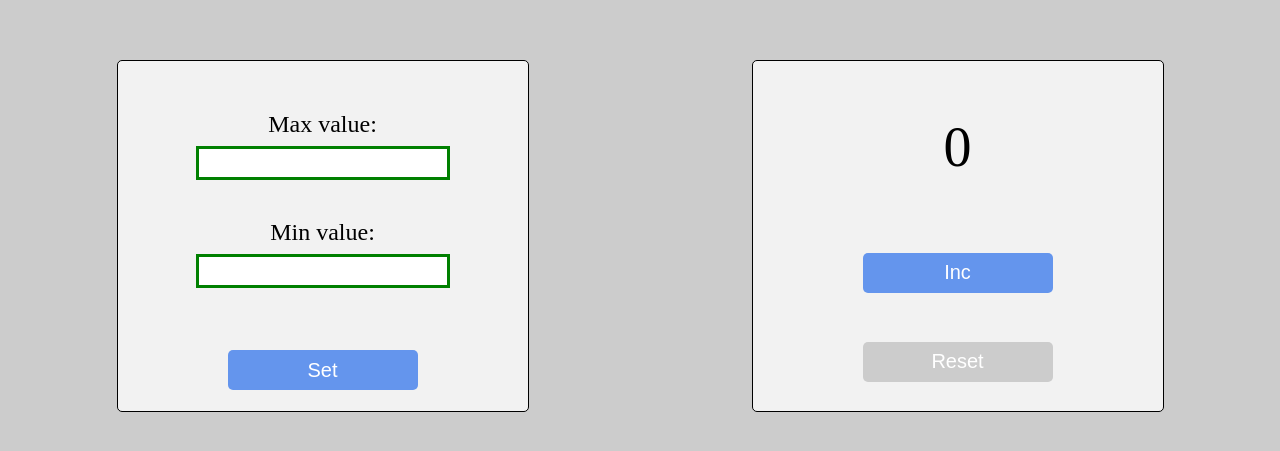
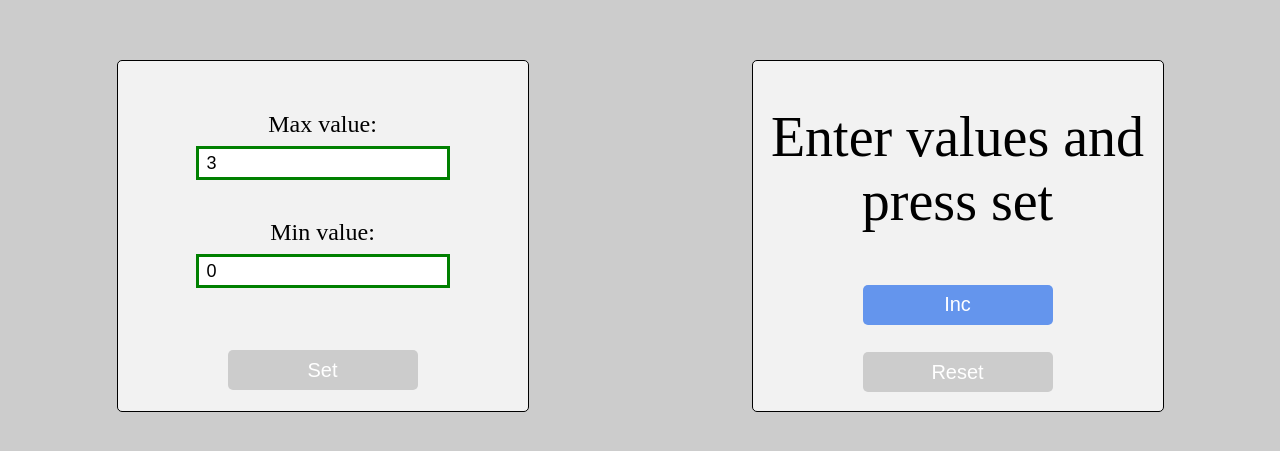
Before and after one commit to MitPalVach/counter, a React (Create React App) app: page / in a window 1280 px wide. Shown: the part 169-620 px from the top of the page. Built offline with nearby package versions, Linux system fonts and the light colour scheme.

Commit message:
counter v1 done

```diff
--- a/src/App.tsx
+++ b/src/App.tsx
@@ -1,4 +1,4 @@
-import React from 'react';
+import React, {useState} from 'react';
 import Display from "./Component/Display/Display";
 import styles from './App.module.css'
 import Settings from "./Component/Settings/Settings";
@@ -7,66 +7,70 @@ import Button from "./Component/Button/Button";
 
 function App() {
     let [counter, setCounter] = React.useState(0)
-    let [disableReset, setDisableReset] = React.useState(true)
-    let [disableInc, setDisableInc] = React.useState(false)
-    let [disableSet, setDisableSet] = React.useState(false)
-    let [activeReset, setActiveReset] = React.useState(false)
+    let [disable, setDisable] = React.useState(true)
     let [maxValue, setMaxValue] = React.useState(3)
-    let [minValue, setMinValue] = React.useState(0)
+    let [minValue, setMinValue] = useState(0)
+    let [starting, setStarting] = useState(false)
 
     const changeMaxValue = (maxValue: number) => {
         setMaxValue(maxValue)
+        setDisable(false)
+        if (maxValue <= minValue) {
+            setDisable(true)
+        } else if (maxValue < 0 || minValue < 0) {
+            setDisable(true)
+        }
     }
     const changeMinValue = (minValue: number) => {
         setMinValue(minValue)
+        setDisable(false)
+        if (maxValue <= minValue) {
+            setDisable(true)
+        } else if (maxValue < 0 || minValue < 0) {
+            setDisable(true)
+        }
     }
-
     const onSetHandler = () => {
+        if (minValue === 0) {
+            setStarting(true)
+        }
         setCounter(minValue)
+        setDisable(true)
     }
     let onIncHandler = () => {
+        if (minValue > 0) {
+            setStarting(false)
+        }
         if (counter >= minValue && counter < maxValue) {
             setCounter(++counter)
-            setDisableReset(false)
-        }
-        if (counter === maxValue) {
-            setActiveReset(true)
-            setDisableInc(true)
         }
     }
     let onResetHandler = () => {
         setCounter(0)
-        setDisableReset(true)
-        setActiveReset(false)
     }
-
-    if (!disableSet) {
-        if (maxValue === minValue) {
-            setDisableSet(true)
-        } else if (minValue > maxValue) {
-            setDisableSet(true)
-        } else if (minValue < 0 && maxValue < 0) {
-            setDisableSet(true)
-        }
-    }
-
 
     return (
         <div className={styles.App}>
             <div className={styles.element__item}>
                 <Settings maxValue={maxValue}
                           minValue={minValue}
+                          value={counter}
                           changeMaxValue={changeMaxValue}
                           changeMinValue={changeMinValue}/>
-                <Button onClick={onSetHandler} disabled={disableSet} title={'Set'}/>
+                <Button onClick={onSetHandler}
+                        disabled={disable}
+                        title={'Set'}/>
             </div>
             <div className={styles.element__item}>
                 <Display maxValue={maxValue}
                          minValue={minValue}
-                         count={counter}
-                         activeReset={activeReset}/>
-                <Button onClick={onIncHandler} disabled={disableInc} title={'Inc'}/>
-                <Button disabled={disableReset} onClick={onResetHandler} title={'Reset'}/>
+                         starting={starting}
+                         count={counter}/>
+                <Button onClick={onIncHandler}
+                        disabled={counter === maxValue}
+                        title={'Inc'}/>
+                <Button disabled={counter === minValue}
+                        onClick={onResetHandler} title={'Reset'}/>
             </div>
         </div>
     )
--- a/src/Component/Display/Display.tsx
+++ b/src/Component/Display/Display.tsx
@@ -4,13 +4,13 @@ import styles from './Display.module.css'
 
 type PropsType = {
     count: number
-    activeReset: boolean
     maxValue: number
     minValue: number
+    starting: boolean
 }
 const Display: React.FC<PropsType> = (props) => {
     const styleCounter = () => {
-        if (props.activeReset) {
+        if (props.maxValue === props.count) {
             return `${styles.active__reset} ${styles.counter__inner}`
         } else {
             return styles.counter__inner
@@ -31,13 +31,15 @@ const Display: React.FC<PropsType> = (props) => {
         } else if (props.maxValue <= props.minValue) {
             return 'Incorrect value!'
         } else {
-            return `${props.count} `
+            return `${props.count ? props.count : 'Enter values and press set'} `
         }
     }
 
     return (
         <div className={styleCounter()}>
-            <div className={stylerDisplay()}>{displayIncorrect()}</div>
+            {props.starting
+                ? <div className={stylerDisplay()}>{props.count}</div>
+                : <div className={stylerDisplay()}>{displayIncorrect()}</div>}
         </div>
     )
 }
--- a/src/Component/Input/Input.tsx
+++ b/src/Component/Input/Input.tsx
@@ -5,16 +5,17 @@ import styles from './Input.module.css'
 type InputType = {
     maxValue: number
     minValue: number
+    value: number
     onChange: (event: ChangeEvent<HTMLInputElement>) => void
 }
 const Input: React.FC<InputType> = (props) => {
     const stylerInput = () => {
-        return `${(props.maxValue < 0 || props.minValue < 0) ? styles.redInput : styles.input}`
+        return `${(props.maxValue < 0 || props.minValue < 0 ||props.maxValue === props.minValue) ? styles.redInput : styles.input}`
     }
 
     return (
         <div>
-            <input className={stylerInput()} type="number" onChange={props.onChange}/>
+            <input className={stylerInput()} type="number" value={props.value} onChange={props.onChange}/>
         </div>
     );
 };
--- a/src/Component/Settings/Settings.tsx
+++ b/src/Component/Settings/Settings.tsx
@@ -6,6 +6,7 @@ import Input from "../Input/Input";
 type PropsType = {
     maxValue: number
     minValue: number
+    value: number
     changeMaxValue: (maxValue: number) => void
     changeMinValue: (minValue: number) => void
 }
@@ -21,11 +22,13 @@ const Settings: React.FC<PropsType> = (props) => {
         <div className={styles.settings__block}>
             <div className={styles.element__item}>
                 <div className={styles.title}>Max value:</div>
-                <Input maxValue={props.maxValue} minValue={props.minValue} onChange={onChangeMaxHandler} />
+                <Input maxValue={props.maxValue} minValue={props.minValue} value={props.maxValue}
+                       onChange={onChangeMaxHandler}/>
             </div>
             <div className={styles.element__item}>
                 <div className={styles.title}>Min value:</div>
-                <Input maxValue={props.maxValue} minValue={props.minValue} onChange={onChangeMinHandler} />
+                <Input maxValue={props.maxValue} minValue={props.minValue} value={props.minValue}
+                       onChange={onChangeMinHandler}/>
             </div>
         </div>
     );
```
Also changed, not shown: src/Component/Button/Button.tsx (+4 -3 lines).
